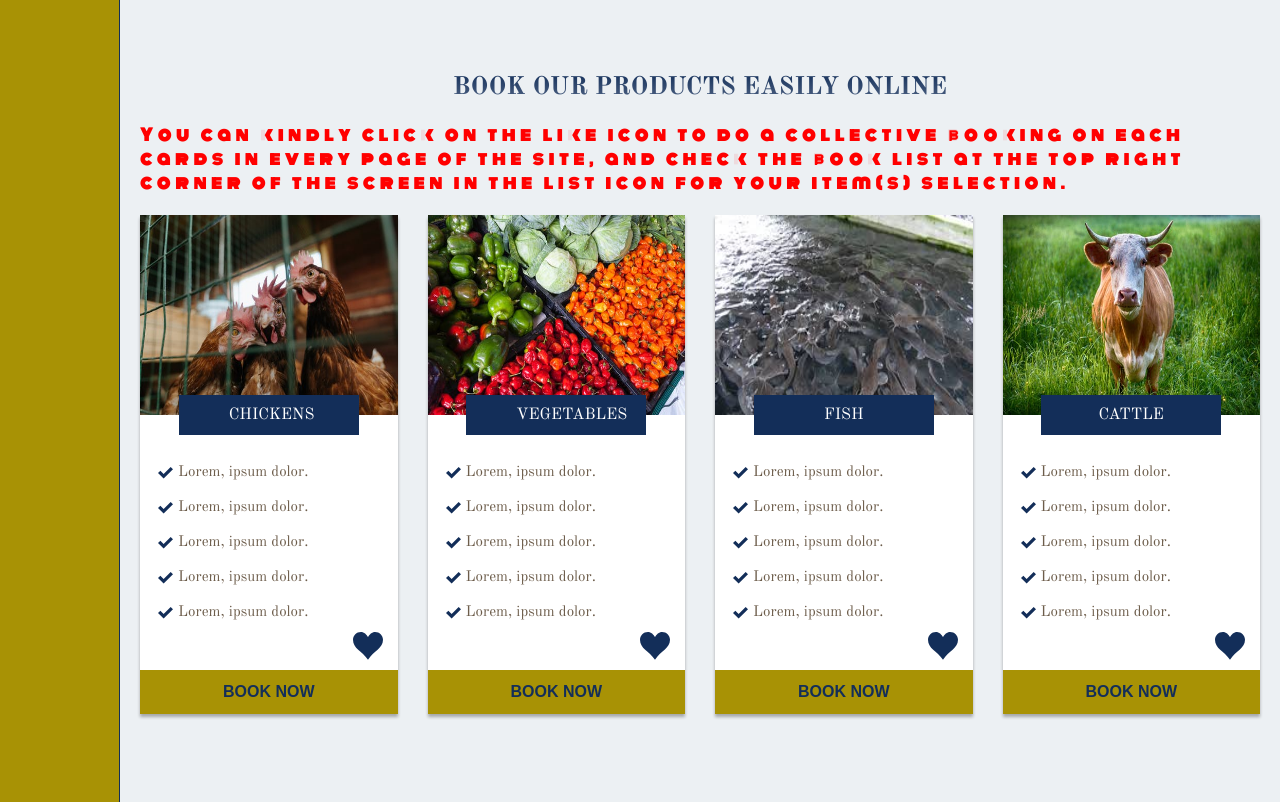
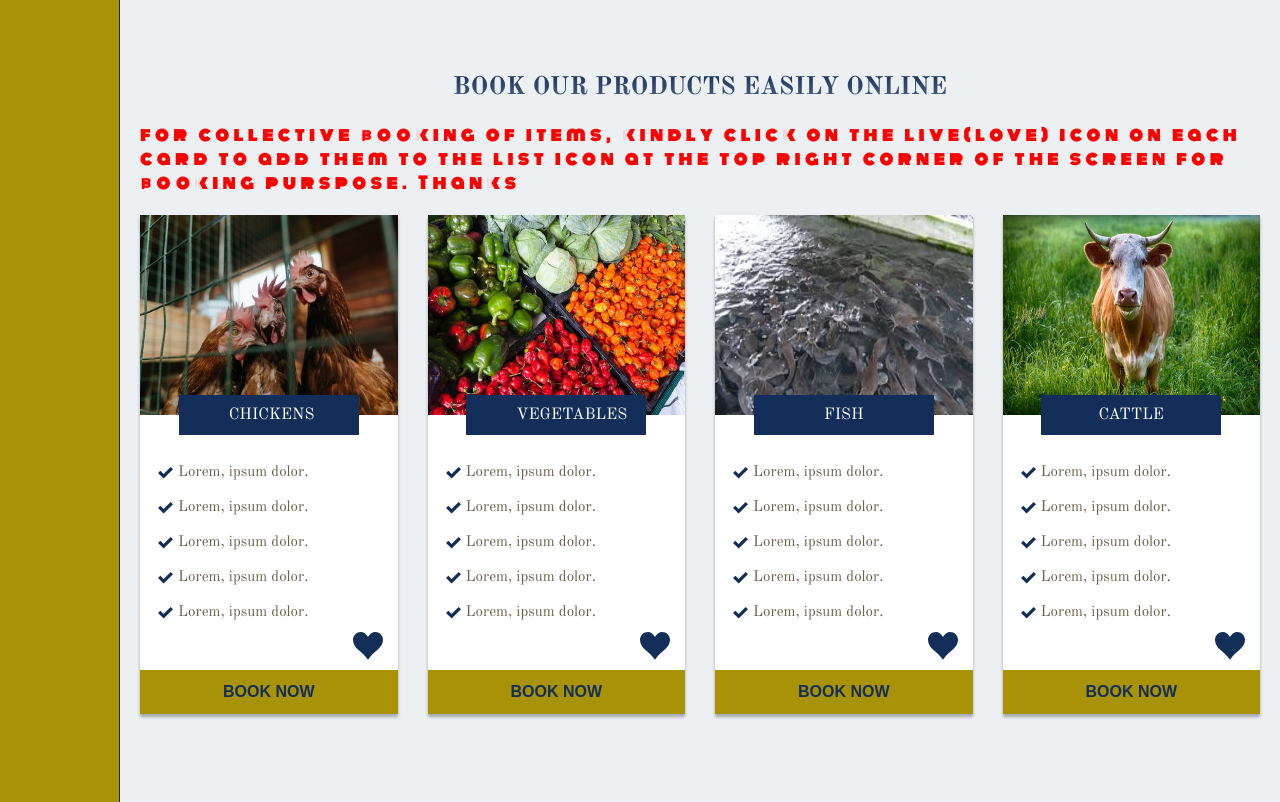
Before and after one commit to Kehinded/My-first-main-demo-site, a plain HTML site: page index.html in a window 1280 px wide. Shown: the part 1420-2222 px from the top of the page. Drawn offline with nearby package versions, Linux system fonts and the light colour scheme.

Commit message:
Update index.html

```diff
--- a/index.html
+++ b/index.html
@@ -301,9 +301,9 @@
        <!-- farm booking start -->
        <div class="section__4">
            <div class="heading-5">book our products easily online</div>
-           <div class="heading-6">You can kindly click on the like icon to do a collective booking on each
-               cards in every page of the site, and check the book list at the top right corner of the screen in the list icon for your item(s) selection.
-           </div>
+           <div class="heading-6 notify-book-list-msg">for collective booking of items, kindly click on the live(love) icon on each card
+            to add them to the list icon at the top right corner of the screen for booking purspose. Thanks
+        </div>
            <div class="farm-booking">
                <div class="farm-booking-item item-1 farm-parent-1">
                    <img src="./img/farm-chicken-1.jpeg" alt="" class="card-img">
@@ -518,6 +518,9 @@
     <!-- airport booking start-->
     <div class="airport-section-3 airport-booking">
         <h5 class="heading-5">book your flight with us now</h5>
+        <div class="heading-6 notify-book-list-msg">for collective booking of items, kindly click on the live(love) icon on each card
+            to add them to the list icon at the top right corner of the screen for booking purspose. Thanks
+        </div>
       <div class="airport-booking-box">
         <div class="airport-booking-box__card">
             <!-- card front -->
```
